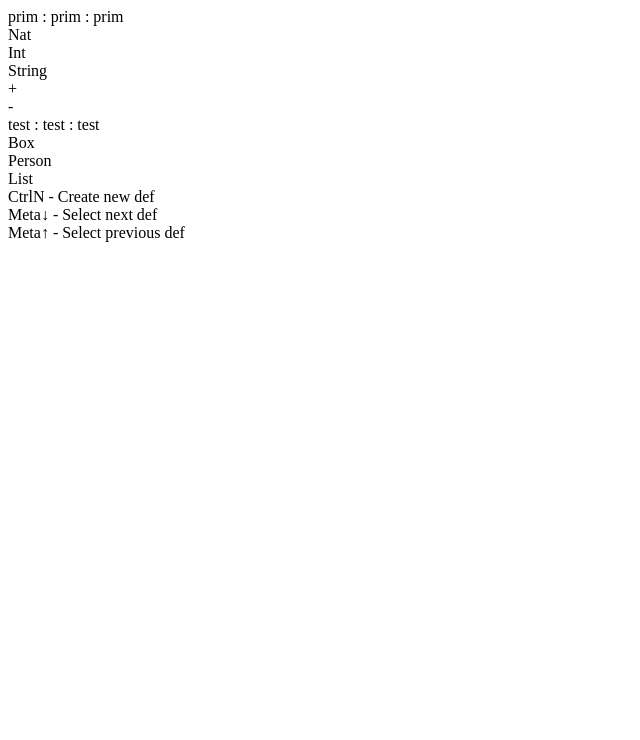
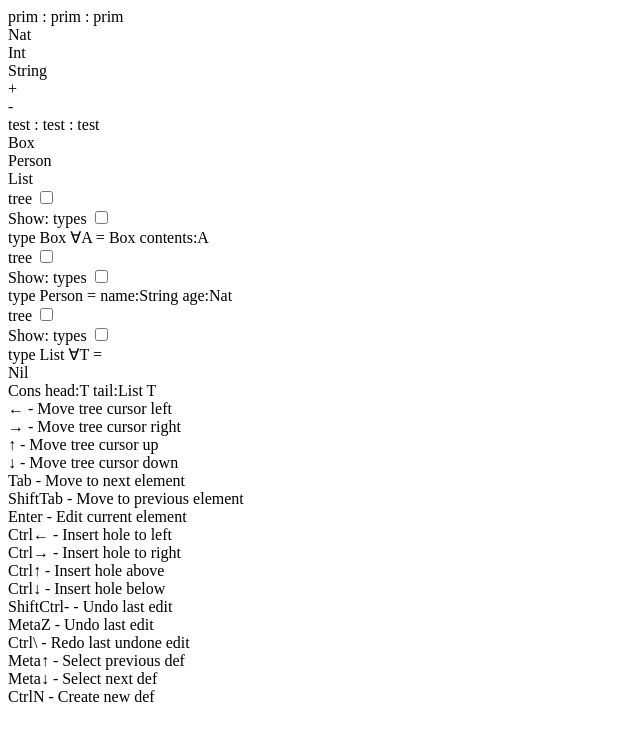
Before and after one commit to samskivert/compose, a React app in the folder tsce0/: page / in a window 1280 px wide. Shown: the top 740 px of the page, without its empty margins (0-640 px from the left). Built offline with nearby package versions, Linux system fonts and the light colour scheme; the HTML template or start-up script is replaced by a standard one.

Commit message:
Progress on tree+name editing unification.
Can't actually edit things quiet yet, but we're getting closer.

```diff
--- a/tsce0/src/editor.tsx
+++ b/tsce0/src/editor.tsx
@@ -14,7 +14,14 @@ import * as K from "./keymap"
 // | Models the editing cursor: indicates whether we're currently editing an editable leaf node
 // | (literal or name) and the path to that node. If we're not editing, the path identifies the node
 // | where editing will start if a "begin editing" operation is performed.
-type Cursor = {path :M.Path, editing :boolean}
+type Cursor = {path :M.Path, editing :boolean, offset :number}
+
+function navCursor (path :M.Path) {
+  return {path, editing: false, offset: 0}
+}
+function editCursor (path :M.Path, offset :number) {
+  return {path, editing: true, offset}
+}
 
 // | Models the editing selection: a range of nodes that are selected (and visually highlighted) so
 // | that they may act as the target of an editing operation (like cut, extract into binding, etc.).
@@ -28,7 +35,7 @@ type Cursor = {path :M.Path, editing :boolean}
 type Selection = {start :T.Path, end :T.Path}
 
 // | A span is either normal, selected or being edited.
-const enum Mode { Normal, Selected, Edited }
+const enum SpanMode { Normal, Selected, Edited }
 
 // -----------------
 // Definition editor
@@ -36,14 +43,14 @@ const enum Mode { Normal, Selected, Edited }
 
 type UndoEntry = {edit :T.TreeEdit, curs :Cursor}
 
-function mkUndoEntry (edit :T.TreeEdit, {path, editing} :Cursor) :UndoEntry {
-  return {edit, curs: {path, editing}}
+function mkUndoEntry (edit :T.TreeEdit, {path, editing, offset} :Cursor) :UndoEntry {
+  return {edit, curs: {path, editing, offset}}
 }
 
 export class DefStore implements K.Source {
   @observable def!  :T.DefTree
   @observable elem! :M.Elem
-  @observable curs  :Cursor = {path: M.emptyPath, editing: false}
+  @observable curs  :Cursor = navCursor(M.emptyPath)
   @observable sel   :Selection|void = undefined
   @observable showTypes :boolean = false
   @observable showTree :boolean = false
@@ -59,19 +66,19 @@ export class DefStore implements K.Source {
 
   // from K.Source
   readonly mappings :K.Mapping[] = [{
-    descrip: "Move cursor left",
+    descrip: "Move tree cursor left",
     chord: "ArrowLeft",
     action: kp => this.moveCursor(M.moveHoriz(M.HDir.Left)),
   }, {
-    descrip: "Move cursor right",
+    descrip: "Move tree cursor right",
     chord: "ArrowRight",
     action: kp => this.moveCursor(M.moveHoriz(M.HDir.Right)),
   }, {
-    descrip: "Move cursor up",
+    descrip: "Move tree cursor up",
     chord: "ArrowUp",
     action: kp => this.moveCursor(M.moveVert(M.VDir.Up)),
   }, {
-    descrip: "Move cursor down",
+    descrip: "Move tree cursor down",
     chord: "ArrowDown",
     action: kp => this.moveCursor(M.moveVert(M.VDir.Down)),
   }, {
@@ -116,11 +123,16 @@ export class DefStore implements K.Source {
     action: kp => this.redoAction(),
   }]
 
+  // from K.Source
+  handleKey (kp :K.KeyPress) :boolean {
+    return false
+  }
+
   constructor (readonly sym :MD.DefSym, def :T.DefTree,
+               readonly keymap :K.Keymap,
                readonly selStore :IComputedValue<DefStore|void>,
-               readonly mkActive :() => void, editing :boolean = false) {
+               readonly mkActive :() => void) {
     this.setDef(def, def.firstEditable())
-    this.curs.editing = editing
   }
 
   setShowTypes (showTypes :boolean) {
@@ -144,10 +156,8 @@ export class DefStore implements K.Source {
   moveCursor (mover :(elem :M.Elem, path :M.Path) => M.Path) {
     const oldPath = this.curs.path
     const newPath = mover(this.elem, oldPath)
-    const selSpan = this.elem.spanAt(newPath)
-    const selIsHole = selSpan ? selSpan.isHole : false
-    // console.log(`moveCursor ${JSON.stringify(newPath)} (${selSpan} // ${selIsHole})`)
-    this.curs = {path: newPath, editing: selIsHole}
+    // console.log(`moveCursor ${JSON.stringify(newPath)}`)
+    this.curs = navCursor(newPath)
   }
 
   insertHole (dir :M.Dir) {
@@ -162,7 +172,10 @@ export class DefStore implements K.Source {
   }
 
   startEdit () {
-    this.curs.editing = true
+    this.curs = editCursor(this.curs.path, 0)
+  }
+  stopEdit () {
+    this.curs = navCursor(this.curs.path)
   }
 
   private xdoAction (popStack :UndoEntry[], pushStack :UndoEntry[]) {
@@ -182,13 +195,13 @@ export class DefStore implements K.Source {
     transaction(() => {
       this.def = def
       this.elem = elem
-      if (!focus) this.curs.editing = false
+      if (!focus) this.curs = navCursor(this.curs.path)
       else if (M.isEmptyPath(path)) {
         console.warn(`No path for focus: ${focus}`)
         console.warn(def.debugShow().join("\n"))
-        this.curs.editing = false
+        this.curs = navCursor(this.curs.path)
       }
-      else this.curs = {path, editing: true}
+      else this.curs = navCursor(path) // TODO: used to start editing...
     })
   }
 
@@ -272,24 +285,25 @@ export class DefEditor extends React.Component<{store :DefStore}> {
 
   renderSpans (ppre :number[], {path, editing} :Cursor, spans :M.Span[]) :JSX.Element[] {
     const prefixMatch = M.prefixMatch(ppre, path)
-    const mode = (idx :number) => ((!prefixMatch || (idx != path.span)) ? Mode.Normal :
-                                   (editing ? Mode.Edited : Mode.Selected))
-    return spans.map((span, idx) => this.renderSpan(ppre, idx, mode(idx), span))
+    const spanMode = (idx :number) =>
+      ((!prefixMatch || (idx != path.span)) ? SpanMode.Normal :
+       (editing ? SpanMode.Edited : SpanMode.Selected))
+    return spans.map((span, idx) => this.renderSpan(ppre, idx, spanMode(idx), span))
   }
 
-  renderSpan (ppre :number[], idx :number, mode :Mode, span :M.Span) :JSX.Element {
-    if (mode == Mode.Edited && span.isEditable) {
+  renderSpan (ppre :number[], idx :number, mode :SpanMode, span :M.Span) :JSX.Element {
+    const active = this.props.store.isActive
+    if (active && mode == SpanMode.Edited && span.isEditable) {
       console.log(`Edit span ${span} :: ${span.constructor.name}`)
-      return <SpanEditor key={idx} defStore={this.props.store} defEditor={this}
-                         store={new SpanStore(span)} span={span}
-                         stopEditing={() => { this.props.store.curs.editing = false }}
-                         moveCursor={(dir) => { this.props.store.moveCursor(M.moveHoriz(dir)) }} />
+      return <SpanEditor key={idx} store={new SpanStore(this.props.store, span)} span={span}
+                         stopEditing={() => this.props.store.stopEdit()}
+                         moveCursor={dir => this.props.store.moveCursor(M.moveHoriz(dir))} />
     } else {
       const onPress = span.isEditable ? () => {
-        this.props.store.curs = {path: M.mkPath(ppre, idx), editing: false}
+        this.props.store.curs = navCursor(M.mkPath(ppre, idx))
         this.props.store.mkActive()
       } : undefined
-      return spanSpan(span, idx, mode == Mode.Selected, this.props.store.isActive, onPress)
+      return spanSpan(span, idx, mode == SpanMode.Selected, active, onPress)
     }
   }
 }
@@ -304,11 +318,10 @@ function renderAnnots (annots :M.Annot[], idx :number) {
 
 function spanSpan (span :M.Span, idx :number, selected :Boolean = false, active :Boolean = true,
                    onPress? :() => void) :JSX.Element {
-  const sstyles = selected ?
-      span.styles.concat([active ? "selectedSpan" : "lowSelectedSpan"]) :
-      span.styles
-  return <span className={sstyles.join(" ")} title={span.tooltip || ""}
-               onMouseDown={onPress}>{span.displayText}</span>
+  const selstyle = active ? "selectedSpan" : "lowSelectedSpan"
+  const className = (selected ? span.styles.concat([selstyle]) : span.styles).join(" ")
+  const title = span.tooltip || ""
+  return <span className={className} title={title} onMouseDown={onPress}>{span.displayText}</span>
 }
 
 export class SpanStore {
@@ -319,7 +332,7 @@ export class SpanStore {
   // to apply the currently selected completion
   actionTaken = false
 
-  constructor (span :M.Span) {
+  constructor (readonly defStore :DefStore, readonly span :M.Span) {
     const text = this.text = span.sourceText
     this.completions = span.getCompletions(text)
   }
@@ -327,94 +340,110 @@ export class SpanStore {
   get selectedCompletion () :M.Completion|void {
     return this.completions.length > 0 ? this.completions[this.selCompIdx] : undefined
   }
-}
 
-const blurPress :K.KeyPress = {
-  chord: "Blur",
-  key: "",
-  isModifier: false,
-  isModified: false,
-  preventDefault: () => {}
-}
+  moveCompletion (delta :number) {
+    // TODO: stop at ends rather than wrap?
+    this.selCompIdx = (this.selCompIdx+delta) % this.completions.length;
+  }
 
-const editCodes = new Set([
-  "ArrowUp",
-  "ArrowDown",
-  "ArrowLeft",
-  "ArrowRight",
-  "Backspace",
-  "Delete",
-  "Space",
-])
+  moveCursor (delta :number) {
+    this._setOffset(this.defStore.curs.offset+delta)
+  }
 
-// TODO: this is messy, we're trying to figure out if a particular key press is editing the text in
-// an HTML input field, or moving the cursor in the field; really we should just totally control the
-// text editing process so we can know for sure rather than using these fragile heuristics
-function isNameEdit (ev :K.KeyPress) :boolean {
-  return !ev.isModified && (ev.key.length == 1 || editCodes.has(ev.chord))
+  jumpCursor (start :boolean) {
+    this.defStore.curs.offset = start ? 0 : this.text.length
+  }
+
+  insertChar (char :string) {
+    const text = this.text
+    const offset = this.defStore.curs.offset
+    const ntext = text.substring(0, offset) + char + text.substring(offset)
+    transaction(() => {
+      this.text = ntext
+      this.defStore.curs.offset += 1
+      const oldComp = this.selectedCompletion
+      const comps = this.span.getCompletions(ntext)
+      this.completions = comps
+      if (oldComp) {
+        const oldIdx = comps.findIndex(comp => comp.equals(oldComp))
+        if (oldIdx >= 0) this.selCompIdx = oldIdx
+        else this.selCompIdx = 0
+      } else this.selCompIdx = 0
+    })
+  }
+
+  deleteChar (count :number) {
+    const text = this.text
+    const offset = this.defStore.curs.offset
+    this.text = text.substring(0, offset) + text.substring(offset+count)
+    if (offset > this.text.length) this._setOffset(this.text.length)
+  }
+
+  _setOffset (pos :number) {
+    this.defStore.curs.offset = Math.min(Math.max(pos, 0), this.text.length)
+  }
 }
 
 @observer
 export class SpanEditor  extends React.Component<{
-  defStore :DefStore,
-  defEditor :DefEditor,
   store :SpanStore,
   span :M.Span,
   stopEditing :() => void,
   moveCursor :(dir :M.HDir) => void
-}> {
+}> implements K.Source {
 
-  render () {
-    // console.log(`SpanEditor render ${this.props.span}`)
-    const store = this.props.store
-    const comps = store.completions.map((comp, ii) => {
-      const line = comp.display()
-      const isSelected = ii == store.selCompIdx
-      const styles = isSelected ? ["selected"] : []
-      return <div key={ii} className={styles.join(" ")}>{
-        line.spans.map((ss, ii) => spanSpan(ss, ii))}</div>
-    })
-    return (
-      <div className={"spanEditor"}>
-        <input type="text" autoFocus={true}
-               placeholder={this.props.span.editPlaceHolder}
-               value={store.text}
-               onChange={this.onChange.bind(this)}
-               onBlur={ev => this.handleKey(blurPress)}
-               onKeyDown={ev => this.handleKey(K.mkKeyPress(ev.nativeEvent))} />
-        {(comps.length > 0) && <div className={"completions"}>{comps}</div>}
-      </div>
-    )
-  }
+  // from K.Source
+  get name () :N.Name { return "Tree node" }
 
-  onChange (ev :React.FormEvent<HTMLInputElement>) {
-    const text = ev.currentTarget.value
-    const store = this.props.store
-    transaction(() => {
-      store.text = text
-      const oldComp = store.selectedCompletion
-      const comps = this.props.span.getCompletions(text)
-      store.completions = comps
-      if (oldComp) {
-        const oldIdx = comps.findIndex(comp => comp.equals(oldComp))
-        if (oldIdx >= 0) store.selCompIdx = oldIdx
-        else store.selCompIdx = 0
-      } else store.selCompIdx = 0
-    })
-  }
+  // from K.Source
+  readonly mappings :K.Mapping[] = [{
+    descrip: "Move text cursor left",
+    chord: "ArrowLeft",
+    action: kp => this.props.store.moveCursor(-1),
+  }, {
+    descrip: "Move text cursor right",
+    chord: "ArrowRight",
+    action: kp => this.props.store.moveCursor(1),
+  }, {
+    descrip: "Choose previous completion",
+    chord: "ArrowUp",
+    action: kp => this.props.store.moveCompletion(-1),
+  }, {
+    descrip: "Choose next completion",
+    chord: "ArrowDown",
+    action: kp => this.props.store.moveCompletion(1),
+  }, {
+    descrip: "Jump to start of text",
+    chord: "C-KeyA",
+    action: kp => this.props.store.jumpCursor(true),
+  }, {
+    descrip: "Jump to end of text",
+    chord: "C-KeyE",
+    action: kp => this.props.store.jumpCursor(false),
+  }, {
+    descrip: "Delete char under the cursor",
+    chord: "Delete",
+    action: kp => this.props.store.deleteChar(1),
+  }, {
+    descrip: "Delete char before the cursor",
+    chord: "Backspace",
+    action: kp => {
+      if (this.props.store.defStore.curs.offset > 0) {
+        this.props.store.moveCursor(-1)
+        this.props.store.deleteChar(1)
+      }
+    },
+  }, {
+    descrip: "Exit edit mode",
+    chord: "Enter",
+    action: kp => this.props.stopEditing(),
+  }]
 
-  handleKey (kp :K.KeyPress) {
+  // from K.Source
+  handleKey (kp :K.KeyPress) :boolean {
     const store = this.props.store, chord = kp.chord
     // if this is just a modifier keypress, ignore it (don't set actionTaken)
-    if (kp.isModifier) return
-    // if key is up/down arrow, change selected completion
-    else if (chord === "ArrowUp") store.selCompIdx = Math.max(store.selCompIdx-1, 0)
-    else if (chord === "ArrowDown") store.selCompIdx =
-      Math.min(store.selCompIdx+1, store.completions.length-1)
-    else if (chord === "Escape") {
-      kp.preventDefault()
-      this.props.stopEditing()
-    }
+    if (kp.isModifier) return false
     else if ((chord == "Tab" || chord == "S-Tab") && !store.actionTaken) {
       kp.preventDefault()
       this.props.moveCursor(chord === "Tab" ? M.HDir.Right : M.HDir.Left)
@@ -423,15 +452,52 @@ export class SpanEditor  extends React.Component<{
       const action = this.props.span.handleEdit(kp, store.text, store.selectedCompletion)
       if (action) {
         kp.preventDefault()
-        const focus = this.props.defStore.applyAction(action)
+        const focus = this.props.store.defStore.applyAction(action)
         if ((chord == "Tab" || chord == "S-Tab") && !focus) this.props.moveCursor(
           (chord == "Tab") ? M.HDir.Right : M.HDir.Left)
+      } else if (kp.isPrintable) {
+        store.insertChar(kp.key)
+      } else {
+        console.log(`TODO: handle press ${JSON.stringify(kp)}`)
       }
-      // if the keypress is not editing the text inside the span, forward it back up to the def
-      // editor to potentially be handled
-      else if (!isNameEdit(kp)) this.props.defEditor.handleKey(kp)
-      // otherwise just let the edit affect the text of the span (a name or a completion)
     }
     store.actionTaken = true
+    return true
+  }
+
+  componentWillMount () {
+    this.props.store.defStore.keymap.addSource(this)
+  }
+  componentWillUnmount() {
+    this.props.store.defStore.keymap.removeSource(this)
+  }
+
+  render () {
+    // console.log(`SpanEditor render ${this.props.span}`)
+    const {span, store} = this.props
+    const comps = store.completions.map((comp, ii) => {
+      const line = comp.display()
+      const isSelected = ii == store.selCompIdx
+      const styles = isSelected ? ["selected"] : []
+      return <div key={ii} className={styles.join(" ")}>{
+        line.spans.map((ss, ii) => spanSpan(ss, ii))}</div>
+    })
+
+    const lowName = span.styles.join(" ")
+    const highName = span.styles.concat(["selectedSpan"]).join(" ")
+    const title = span.tooltip || ""
+    const offset = store.defStore.curs.offset
+    // add a blank space at the end of the text for appending
+    const text = store.text ? `${store.text} ` : "?"
+    const pre = (offset > 0) ? text.substring(0, offset) : ""
+    const post = (offset < text.length-1) ? text.substring(offset+1) : ""
+    return (
+      <div className={"spanEditor"}>
+        {pre.length > 0 ? <span className={lowName} title={title}>{pre}</span> : undefined}
+        <span className={highName} title={title}>{text[offset]}</span>
+        {post.length > 0 ? <span className={lowName} title={title}>{post}</span> : undefined}
+        {(comps.length > 0) && <div className={"completions"}>{comps}</div>}
+      </div>
+    )
   }
 }
--- a/tsce0/src/index.tsx
+++ b/tsce0/src/index.tsx
@@ -9,4 +9,9 @@ store.projects.push(P.primProject)
 store.projects.push(P.mkTestProject(store, store))
 store.selprojidx = 1
 
+// TEMP: open all the defs in our test module
+const comp0 = store.selectedComponent
+const mod0 = comp0 && comp0.modules[0]
+if (mod0) mod0.defs.forEach(d => store.openDef(d))
+
 ReactDOM.render(<W.Workspace store={store} />, document.getElementById('root'));
--- a/tsce0/src/keychart.tsx
+++ b/tsce0/src/keychart.tsx
@@ -40,9 +40,16 @@ function format (chord :string) :JSX.Element {
 export class KeyChart extends React.Component<{keymap :K.Keymap}> {
 
   render () {
-    return <div className="keychart">
-      {this.props.keymap.mappings.map(
-        m => <div className="binding">{format(m.chord)} - {m.descrip}</div>)}
-    </div>
+    const keymap = this.props.keymap
+    const mappings :JSX.Element[] = []
+    for (let source of keymap.sources) {
+      for (let m of source.mappings) {
+        if (keymap.chordToMapping.get(m.chord) === m) {
+          mappings.push(<div key={m.chord} className="binding">
+                        {format(m.chord)} - {m.descrip}</div>)
+        }
+      }
+    }
+    return <div className="keychart">{mappings}</div>
   }
 }
--- a/tsce0/src/keymap.ts
+++ b/tsce0/src/keymap.ts
@@ -12,6 +12,8 @@ export type KeyPress = {
     * pre-defined key values. See:
     * https://developer.mozilla.org/en-US/docs/Web/API/KeyboardEvent/key/Key_Values */
   readonly key :string
+  /** Whether or not the keypress yields a printable character. */
+  readonly isPrintable :boolean
   /** True if this key press is itself a modifier key (shift, ctrl, alt, meta). */
   readonly isModifier :boolean
   /** True if this key press happened while one or more modifier keys was pressed. */
@@ -35,11 +37,13 @@ const modCodes = new Set(["Shift", "Control", "Meta", "Alt"])
 
 /** Creates a `KeyPress` from a browser `KeyboardEvent`. */
 export function mkKeyPress (ev :KeyboardEvent) :KeyPress {
+  const isModified = ev.metaKey || ev.altKey || ev.ctrlKey || ev.shiftKey
   return {
     chord: mkChord(ev),
     key: ev.key,
+    isPrintable: !isModified && ev.key.length == 1, // TODO: this is bullshit
     isModifier: modCodes.has(ev.code),
-    isModified: ev.metaKey || ev.altKey || ev.ctrlKey || ev.shiftKey,
+    isModified: isModified,
     preventDefault: () => ev.preventDefault()
   }
 }
@@ -57,6 +61,7 @@ export type Mapping = {
 export interface Source {
   readonly name :string
   readonly mappings :Mapping[]
+  handleKey (kp :KeyPress) :boolean
 }
 
 /** Manages the active set of key mappings and their sources. */
@@ -94,9 +99,8 @@ export class Keymap {
   handleKey (ev :KeyboardEvent) :boolean {
     const kp = mkKeyPress(ev)
     const mapping = this.chordToMapping.get(kp.chord)
-    if (!mapping) return false
-    mapping.action(kp)
-    return true
-    // TODO: default handler...
+    if (mapping) { mapping.action(kp) ; return true }
+    for (let source of this.sources) if (source.handleKey(kp)) return true
+    return false
   }
 }
--- a/tsce0/src/outline.tsx
+++ b/tsce0/src/outline.tsx
@@ -11,7 +11,8 @@ export class Outline extends React.Component<{store :W.WorkspaceStore}> {
     const store = this.props.store
     return (
       <div className="outline">
-      {store.projects.map((proj, pp) => proj.components.map((comp, cc) => comp.modules.map((mod, mm) =>
+      {store.projects.map((proj, pp) => proj.components.map(
+        (comp, cc) => comp.modules.map((mod, mm) =>
         <div key={proj.uuid}>
           <div className="header">{proj.name} : {comp.name} : {mod.name}</div>
           <div className="defs">{mod.defs.map(sym => this.renderDef(sym))}
--- a/tsce0/src/workspace.tsx
+++ b/tsce0/src/workspace.tsx
@@ -72,7 +72,8 @@ export class WorkspaceStore implements P.Resolver, M.Resolver {
         return
       }
     }
-    const ds = new E.DefStore(sym, sym.mod.tree(sym), computed(() => this.selectedDef), () => {
+    const ds = new E.DefStore(sym, sym.mod.tree(sym), this.keymap,
+                              computed(() => this.selectedDef), () => {
       const idx = this.openDefs.indexOf(ds)
       if (idx >= 0) this.seldefidx = idx
     })
@@ -118,9 +119,18 @@ export class Workspace extends React.Component<{store :WorkspaceStore}> implemen
     action: kp => { this.props.store.creatingNew = true }
   }]
 
-  handleKey :(ev :KeyboardEvent) => boolean = ev => {
+  // from K.Source
+  handleKey (kp :K.KeyPress) :boolean {
+    return false
+  }
+
+  dispatchKey :(ev :KeyboardEvent) => boolean = ev => {
     const store = this.props.store
-    if (!store.creatingNew) return this.props.store.keymap.handleKey(ev)
+    if (!store.creatingNew) {
+      const handled = this.props.store.keymap.handleKey(ev)
+      if (handled) ev.preventDefault()
+      return handled
+    }
 
     const mod = store.newDefMod
     let tree :T.DefTree|void = undefined
@@ -138,11 +148,11 @@ export class Workspace extends React.Component<{store :WorkspaceStore}> implemen
   }
 
   componentWillMount() {
-    document.addEventListener("keydown", this.handleKey, false)
+    document.addEventListener("keydown", this.dispatchKey, false)
     this.props.store.keymap.addSource(this)
   }
   componentWillUnmount() {
-    document.removeEventListener("keydown", this.handleKey, false)
+    document.removeEventListener("keydown", this.dispatchKey, false)
     this.props.store.keymap.removeSource(this)
   }
 
```
Also changed, not shown: tsce0/test/index.html (+2 -3 lines).
